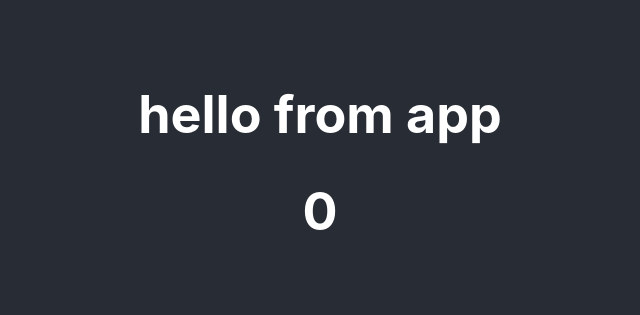
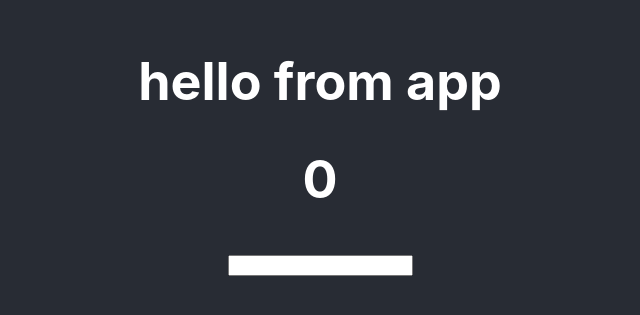
Before and after one commit to msdsm/typescript-udemy, a React (Create React App) app in the folder app/: page / in a window 1280 px wide. Shown: the part 237-552 px from the top of the page, without its empty margins (320-960 px from the left). Built offline with nearby package versions, Linux system fonts and the light colour scheme.

Commit message:
finish 18. Event handler : データ型

```diff
--- a/app/src/TestComponent.tsx
+++ b/app/src/TestComponent.tsx
@@ -16,10 +16,19 @@
 
   // useStateでオブジェクトを使用する例
   const [user, setUser] = useState<UserData>({id:0, name:""});
+
+  const [inputData, setInputData] = useState("");
+
+  const handleInputChange = (e: React.ChangeEvent<HTMLInputElement>) => {
+    setInputData(e.target.value);
+  }
+
   return (
     <div>
       <h1>{props.text}</h1>
       <h1>{count}</h1>
+      <input type="text" value={inputData} onChange={handleInputChange}/>
+      <h1>{inputData}</h1>
     </div>
   )
 }
```
Also changed, not shown: 1 other file (tests, documents, lock files or other folders).
